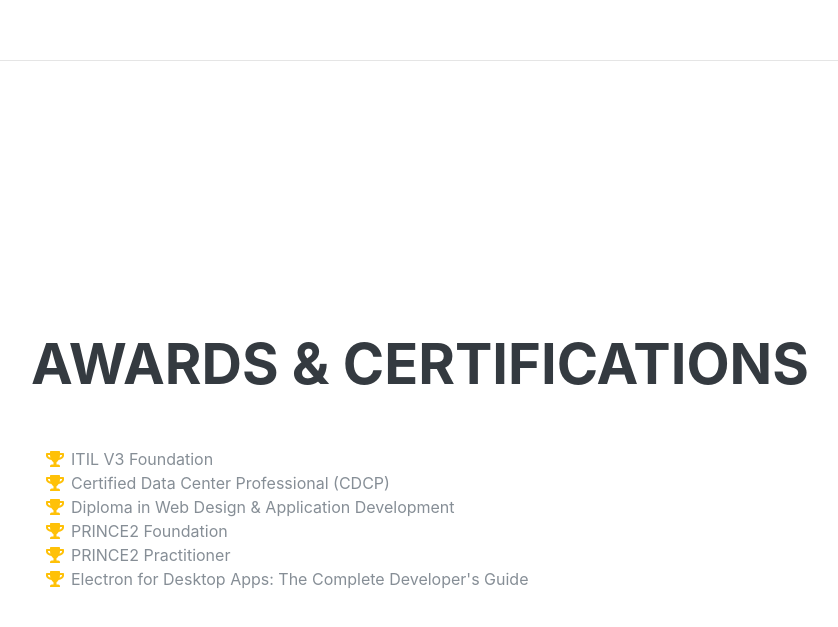
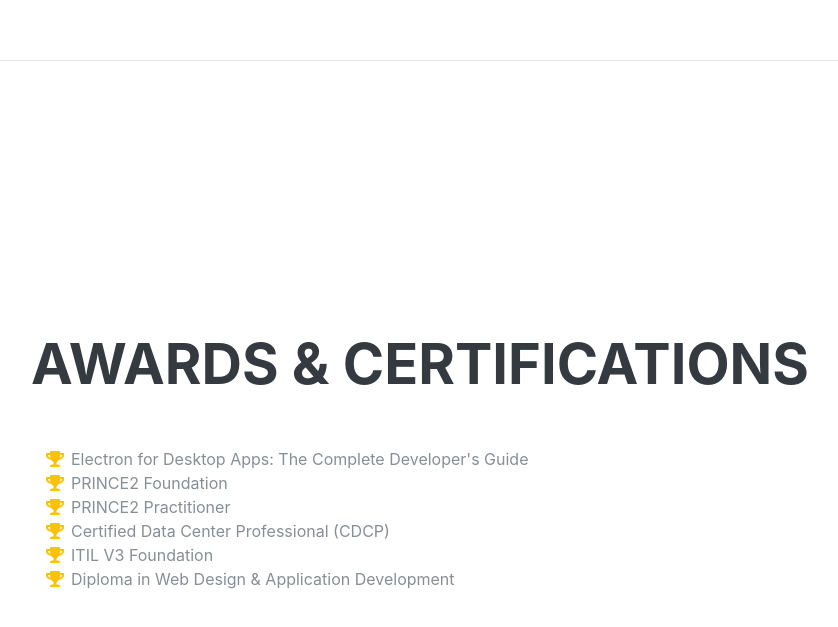
Before and after one commit to jit3ndra/jit3ndra.github.io, a plain HTML site: page index.html in a window 1280 px wide. Shown: the part 5616-6243 px from the top of the page, without its empty margins (289-1127 px from the left). Drawn offline with Linux system fonts and the light colour scheme; a web font is replaced by a local one.

Commit message:
Ordered Certifications

```diff
--- a/index.html
+++ b/index.html
@@ -372,24 +372,22 @@
       <div class="w-100">
         <h2 class="mb-5">Awards &amp; Certifications</h2>
         <ul class="fa-ul mb-0">
-          <li>
-            <i class="fa-li fa fa-trophy text-warning"></i>
-            ITIL V3 Foundation</li>
-          <li>
-            <i class="fa-li fa fa-trophy text-warning"></i>
-            Certified Data Center Professional (CDCP)</li>
-          <li>
-            <i class="fa-li fa fa-trophy text-warning"></i>
-            Diploma in Web Design & Application Development</li>
-          <li>
-            <i class="fa-li fa fa-trophy text-warning"></i>
+          <li><i class="fa-li fa fa-trophy text-warning"></i>
+            Electron for Desktop Apps: The Complete Developer's Guide</li>
+          <li><i class="fa-li fa fa-trophy text-warning"></i>
             PRINCE2 Foundation</li>
           <li>
             <i class="fa-li fa fa-trophy text-warning"></i>
             PRINCE2 Practitioner</li>
           <li>
             <i class="fa-li fa fa-trophy text-warning"></i>
-            Electron for Desktop Apps: The Complete Developer's Guide</li>
+            Certified Data Center Professional (CDCP)</li>
+          <li>
+            <i class="fa-li fa fa-trophy text-warning"></i>
+            ITIL V3 Foundation</li>
+          <li>
+            <i class="fa-li fa fa-trophy text-warning"></i>
+            Diploma in Web Design & Application Development</li>
         </ul>
       </div>
     </section>
```
